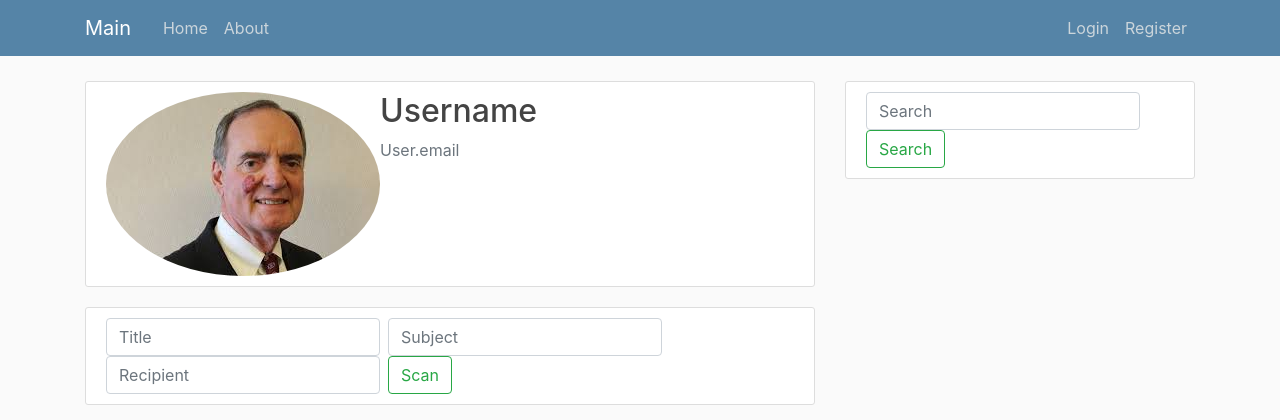
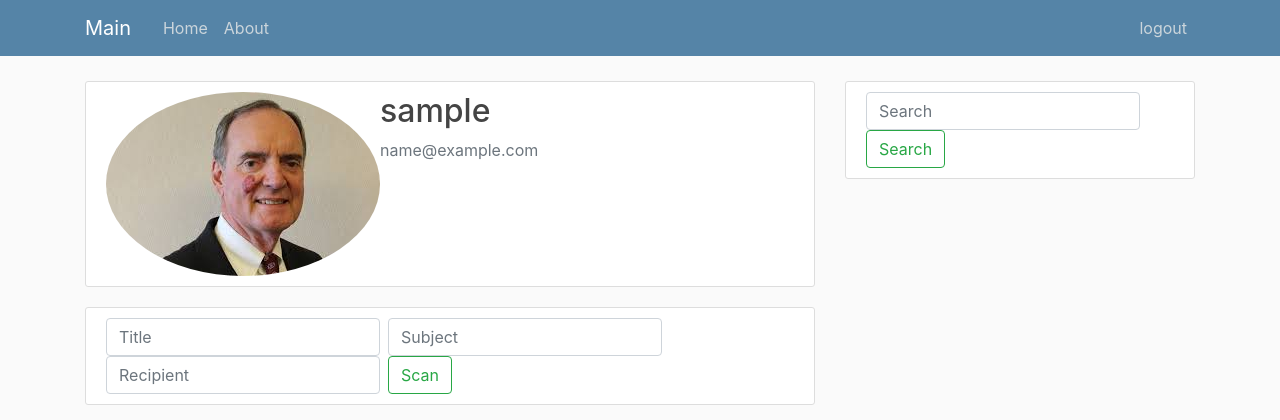
Before and after one commit to divyansshhh/GroupM-Project-9-, a Flask app: page /account in a window 1280 px wide. Shown: the top 420 px of the page. Run offline with Flask 2, Linux system fonts and the light colour scheme; the visitor is signed in with stand-in values (Sample User, id 1); data comes from the database, SQL or seed files in the repository; some libraries are stand-ins or nearby versions.

Commit message:
update layout

```diff
--- a/src/templates/account.html
+++ b/src/templates/account.html
@@ -7,8 +7,8 @@
       <div class="media">
         <img class="rounded-circle account-img" src="{{ url_for('static',filename='default.jpg') }}">
         <div class="media-body">
-          <h2 class="account-heading"> Username </h2>
-          <p class="text-secondary">  User.email </p>
+          <h2 class="account-heading"> {{current_user.username}} </h2>
+          <p class="text-secondary">  {{current_user.email}} </p>
         </div>
       </div>
     </div>
--- a/src/templates/layout.html
+++ b/src/templates/layout.html
@@ -31,8 +31,12 @@
             </div>
             <!-- Navbar Right Side -->
             <div class="navbar-nav">
-              <a class="nav-item nav-link" href="{{ url_for('login') }}">Login</a>
-              <a class="nav-item nav-link" href="{{ url_for('register') }}">Register</a>
+              {% if current_user.is_authenticated %}
+                  <a class="nav-item nav-link" href="{{ url_for('logout') }}">logout</a>
+              {% else %}
+                <a class="nav-item nav-link" href="{{ url_for('login') }}">Login</a>
+                <a class="nav-item nav-link" href="{{ url_for('register') }}">Register</a>
+              {% endif %}
             </div>
           </div>
         </div>
```
